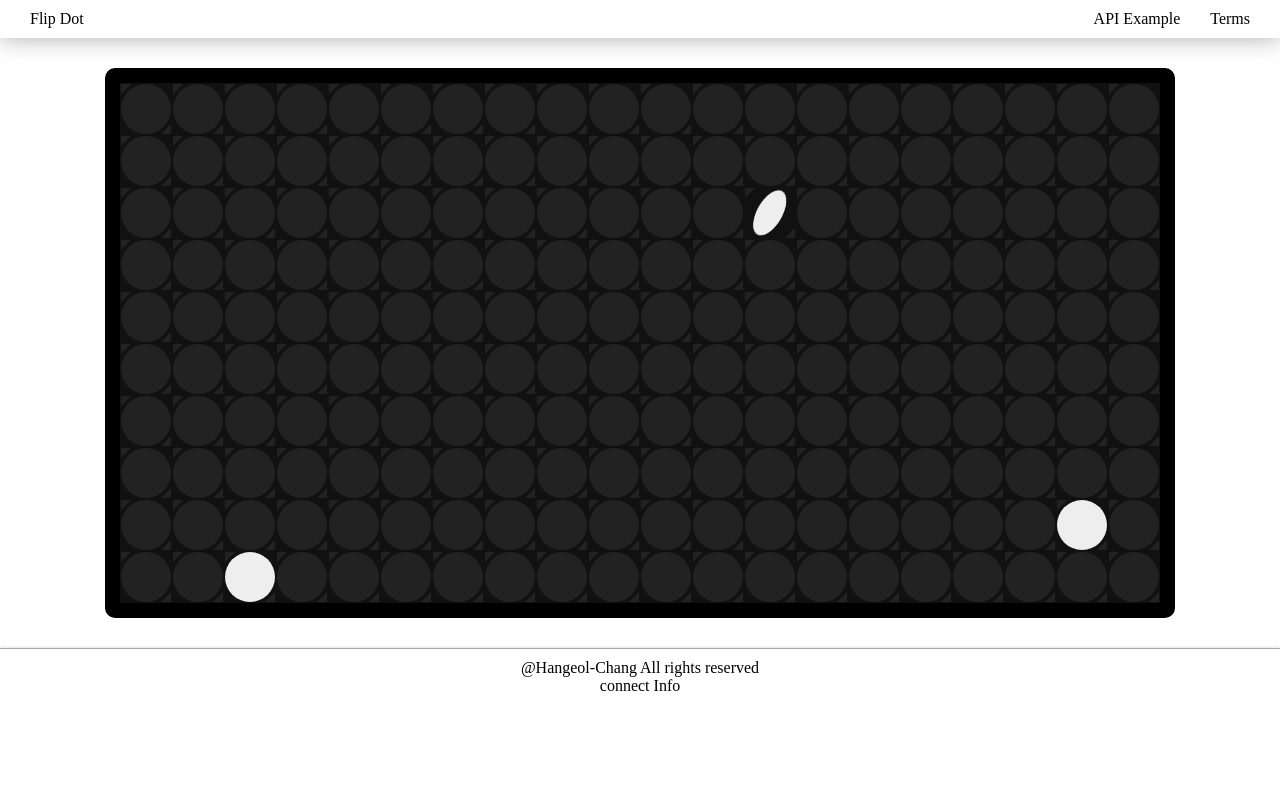
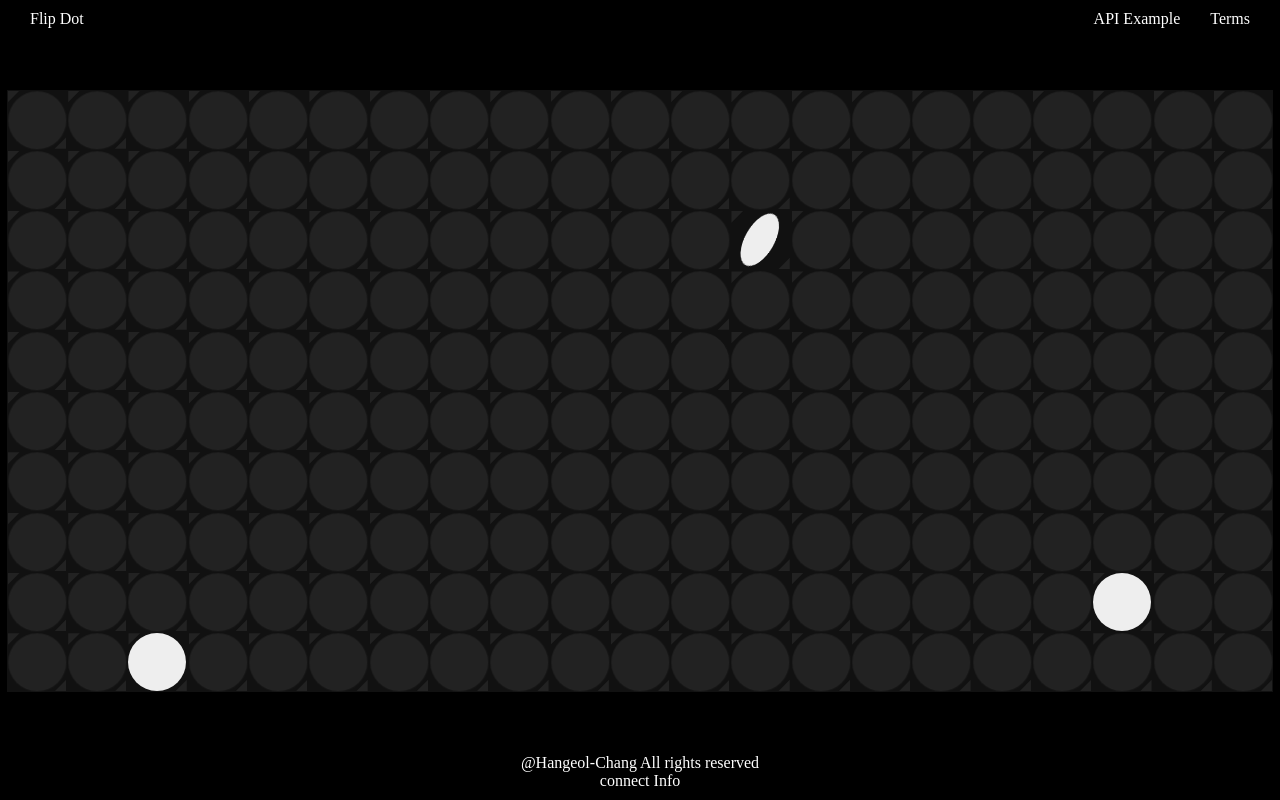
Before and after one commit to Hangeol-Chang/flipdot, a Next.js app: page / in a window 1280 px wide. Built offline with nearby package versions, Linux system fonts and the light colour scheme.

Commit message:
[FEAT] 동적 해상도에 대응

```diff
--- a/components/flipdot/dotDisplay.js
+++ b/components/flipdot/dotDisplay.js
@@ -2,12 +2,9 @@ import { forwardRef, useEffect, useImperativeHandle, useRef, useState } from "re
 import { Dot } from "./dot.js";
 
 // export default function DotDisplay({row, col, mod=0}) {
-export const DotDisplay = forwardRef(({ROW, COL, mod=0}, ref) => {
+export const DotDisplay = forwardRef(({ROW, COL, DOTSIZE, mod=0}, ref) => {
     let dotRefs = useRef({});
-
-    useImperativeHandle(ref, () => ({
-        flip
-    }))
+    useImperativeHandle(ref, () => ({ flip }))
 
     const flip = function(r, c, flag) {
         const idx = r*COL + c;
@@ -17,8 +14,6 @@ export const DotDisplay = forwardRef(({ROW, COL, mod=0}, ref) => {
     }
 
     const DotArray = function({R, C}) {
-        // MakeRefs(R, C);
-
         let result = [];
         for(let r = 0; r < R; r++) {
             result.push(
@@ -28,10 +23,9 @@ export const DotDisplay = forwardRef(({ROW, COL, mod=0}, ref) => {
                         flexDirection : 'row',
                     }}
                 >
-                    {/* {DotRow(r, C)} */}
                     {
                         Array.from(new Array(C)).map((_, c) =>
-                            <Dot key={r*COL + c} size={50} id={r*COL + c} mod={mod}
+                            <Dot key={r*COL + c} size={DOTSIZE} id={r*COL + c} mod={mod}
                                 ref = {ref => dotRefs.current[r*COL + c] = ref}
                             />
                         )
--- a/components/layout/footer.js
+++ b/components/layout/footer.js
@@ -2,9 +2,9 @@
 import styled from 'styled-components'
 
 const StyledFooter = styled.div`
-    background : #FFFFFF;
-    filter : drop-shadow(0 0 0.1rem #CCCCCC);
-    border-top : 0.1rem solid;
+    background : black;
+    color : white;
+    // border-top : 0.1rem solid;
     border-color : #AAAAAA;
 
     display : flex;
--- a/components/layout/header.js
+++ b/components/layout/header.js
@@ -4,10 +4,11 @@ import Image from 'next/image';
 import Link from 'next/link';
 
 const StyledHeader = styled.div`
-    background : white;
+    background : black;
+    color : white;
     padding : 10px 30px;
     border : 10px 0px;
-    filter : drop-shadow(0 0 0.75rem #AAAAAA);
+    // filter : drop-shadow(0 0 0.75rem #AAAAAA);
 `;
 
 function HeaderButton({href, children}) {
--- a/src/app/layout.js
+++ b/src/app/layout.js
@@ -18,12 +18,20 @@ export default function RootLayout({ children }) {
           <title>Flip Dot</title>
       </head>
 
-      <body className={``}>
+      <body className={``}
+        style={{
+          backgroundColor : 'black',
+          display: 'flex',
+          flexDirection: 'column',
+          justifyContent: 'space-between',
+          height: '100vh',
+        }}
+      >
           <Header />
           <div className={``}>
-          <RecoilRootWrapper>
-              {children}
-          </RecoilRootWrapper>
+            <RecoilRootWrapper>
+                {children}
+            </RecoilRootWrapper>
           </div>
           <Footer />
       </body>
--- a/src/app/page.js
+++ b/src/app/page.js
@@ -3,9 +3,46 @@ import styles from './page.module.css'
 import { useEffect, useRef, useState } from 'react';
 import { DotDisplay } from '../../components/flipdot/dotDisplay';
 
+// 계산에 사용되는 함수 대부분은 추후에 api로 분리할 것
+
 export default function Home() {
-    const [row, setRow] = useState(10);
-    const [col, setCol] = useState(20);
+    const [dotCount, setDotCount] = useState([10, 20]);
+    const [dotSize , setDotSize ] = useState(50);   // 30 ~ 150 정도의 값으로 움직일 것.
+
+    const [windowSizeLimit, ] = useState({min : [300, 300], max : [3840, 1440]});
+
+    const [dotCountLimit, ] = useState(
+        { min : [10, 10],
+          max : [25, 100] }
+    );
+    const [dotSizeLimit, ] = useState({min : 50, max : 80});
+
+    const saturateDotCount = (row, col) => {
+        if(     row < dotCountLimit.min[0]) row = dotCountLimit.min[0];
+        else if(row > dotCountLimit.max[0]) row = dotCountLimit.max[0];
+
+        if(     col < dotCountLimit.min[1]) col = dotCountLimit.min[1];
+        else if(col > dotCountLimit.max[1]) col = dotCountLimit.max[1];
+
+        return [row, col];
+    }
+    const saturateDotSize = (size) => {
+        if(size < dotSizeLimit.min) return dotSizeLimit.min;
+        if(size > dotSizeLimit.max) return dotSizeLimit.max;
+        return size;
+    }
+
+    const calulateDotCount = (width, height) => {
+        const row = Math.floor(height);
+        const col = Math.floor(width );
+
+        return saturateDotCount(row, col);
+    }
+    const CalculateDotSize = (width, height) => {
+        const step = (windowSizeLimit.max[0] - windowSizeLimit.min[0]) / (dotSizeLimit.max - dotSizeLimit.min);
+        return saturateDotSize(dotSize + (width - windowSizeLimit.min[0]) / step);
+    }
+
 
     const [mod, setMoe] = useState(0);
 
@@ -17,8 +54,8 @@ export default function Home() {
 
     const interval = 300;
     const randomFlip = () => {
-        const rR = Math.floor(Math.random() * row);
-        const rC = Math.floor(Math.random() * col);
+        const rR = Math.floor(Math.random() * dotCount[0]);
+        const rC = Math.floor(Math.random() * dotCount[1]);
 
         flip(rR, rC, true);
         setTimeout(() => {reserFlip(rR, rC)}, interval);
@@ -29,9 +66,33 @@ export default function Home() {
         flip(r, c, false);
     }
 
+    const refreshAll = () => {
+        // 전체 false처리 해버리는 코드.
+    }
+
     useEffect(() => {
         randomFlip();
     }, [])
+
+    useEffect(() => {
+        if (typeof window !== 'undefined') {
+
+            const handleResize = () => {
+                const newDotSize = CalculateDotSize(window.innerWidth, window.innerHeight);
+                setDotSize(newDotSize);
+                console.log(newDotSize);
+
+                const newDotCount = calulateDotCount(window.innerWidth / newDotSize, window.innerHeight / 80);
+
+                setDotCount(newDotCount);
+            }
+            window.addEventListener("resize", handleResize);
+            handleResize();
+
+            return () => window.removeEventListener("resize", handleResize);
+        }
+        else return () => window.removeEventListener("resize", () => {return null});
+    }, []);
 
     return (
         <main className={styles.main}>
@@ -40,11 +101,11 @@ export default function Home() {
                     display : 'flex',
                     flexDirection : 'column',
                     alignItems : 'center',
-                    margin : 30,
+                    // margin : 30,
                 }}
             >
                 <div style={{backgroundColor : '#111111', border : '15px solid', borderRadius : '10px'}}>
-                    <DotDisplay ROW={row} COL={col} ref={displayRef} />
+                    <DotDisplay ROW={dotCount[0]} COL={dotCount[1]} DOTSIZE={dotSize} ref={displayRef} />
                 </div>
             </div>
         </main>
```
Also changed, not shown: components/types.js (added, +16 -0 lines).
